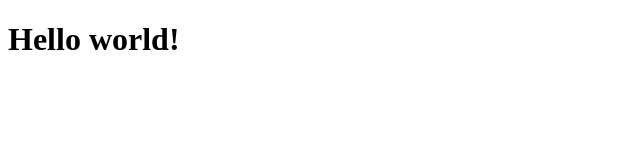
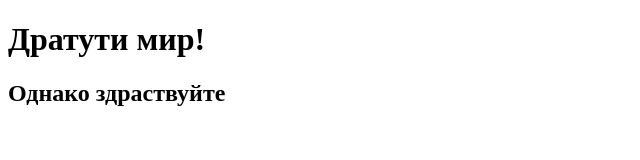
Before and after one commit to Kulapov/klim, a plain HTML site: page index.html in a window 1280 px wide. Shown: the whole page, without its empty margins (0-640 px from the left). Drawn offline with Linux system fonts and the light colour scheme.

Commit message:
Мой код 2

```diff
--- a/index.html
+++ b/index.html
@@ -1,6 +1,7 @@
 <!DOCTYPE HTML>
 <html>
   <body>
-    <h1>Hello world!</h1>
+    <h1>Дратути мир!</h1>
+    <h2>Однако здраствуйте</h2>
   </body>
 </html>
```
